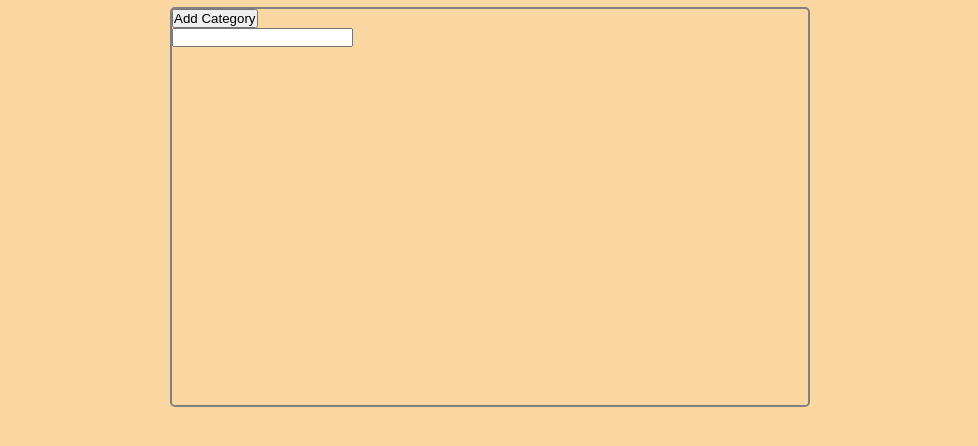
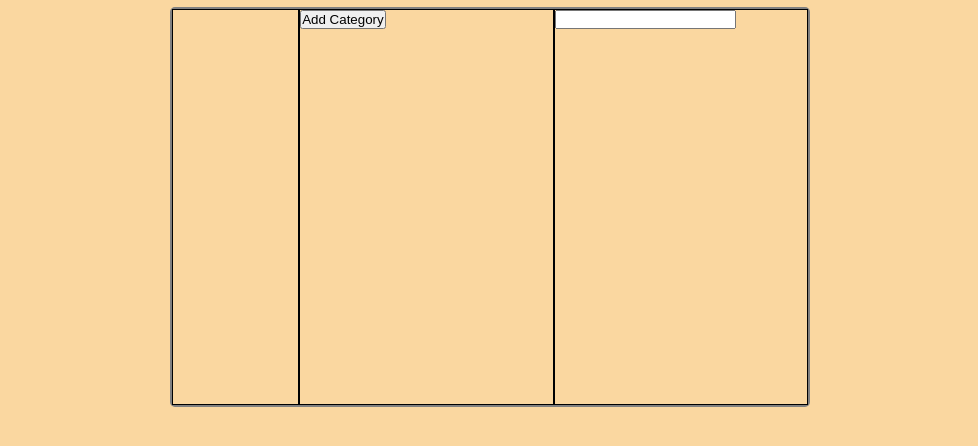
Before and after one commit to inkwill8/turian, a plain HTML site: page index.html in a window 1280 px wide. Shown: the part 138-584 px from the top of the page, without its empty margins (150-1128 px from the left). Drawn offline with Linux system fonts and the light colour scheme.

Commit message:
Added styles and spacing for main section and inner columns

```diff
--- a/styles.css
+++ b/styles.css
@@ -45,4 +45,24 @@ main {
 	width: 50%;
 	border: 2px solid grey;
 	border-radius: 5px;
+	display: flex;
 }
+
+.column {
+	border: 1px solid black;
+}
+
+#income {
+	height: 100%;
+	width: 20%;
+}
+
+#categories {
+	height: 100%;
+	width: 40%;
+}
+
+#expense {
+	height: 100%;
+	width: 40%;
+}
```
